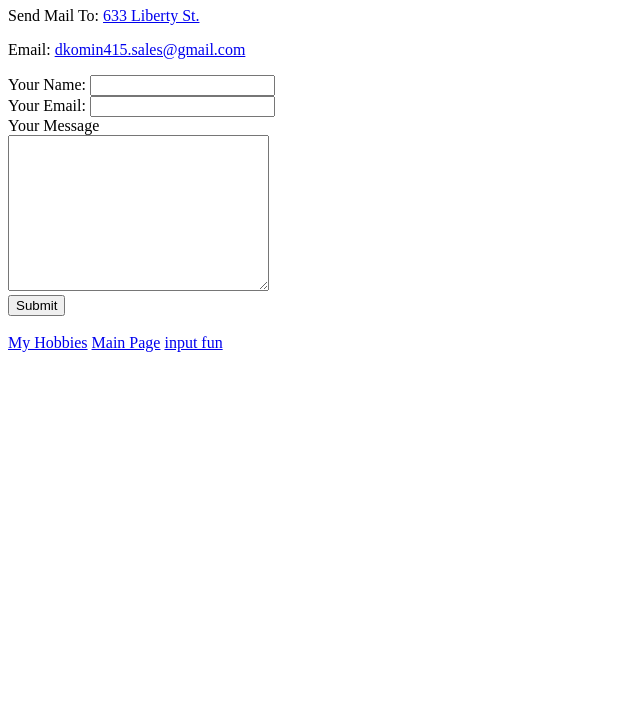
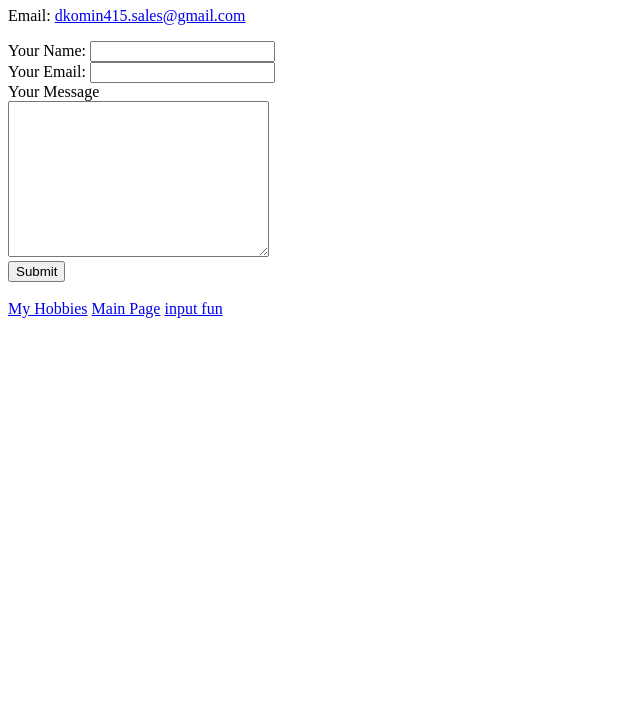
Before and after one commit to dkomin415/cv, a plain HTML site: page contact.html in a window 1280 px wide. Shown: the part 73-800 px from the top of the page, without its empty margins (0-640 px from the left). Drawn offline with Linux system fonts and the light colour scheme.

Commit message:
Update contact.html

```diff
--- a/contact.html
+++ b/contact.html
@@ -6,7 +6,6 @@
   </head>
   <body>
   <h1>My Contact Details</h1>
-  <p>Send Mail To: <a href="https://www.google.com/maps/place/633+Liberty+St,+El+Cerrito,+CA+94530/@37.9061008,-122.3112152,15z/data=!4m5!3m4!1s0x80857919aa385f37:0x85af1d93f1b05730!8m2!3d37.906101!4d-122.302481"> 633 Liberty St.</a></p>
   <p>Email: <a href="https://mail.google.com/mail/u/0/?tab=rm&ogbl#inbox?compose=CllgCJlHmgQcgpVzxhkFPJkxpdJSNvwzmFQnBXSfKBPRxqZbRwzsfllPNHVmhgrSvTGKmgtQQCg"> dkomin415.sales@gmail.com</p> </a>
 
 
```
